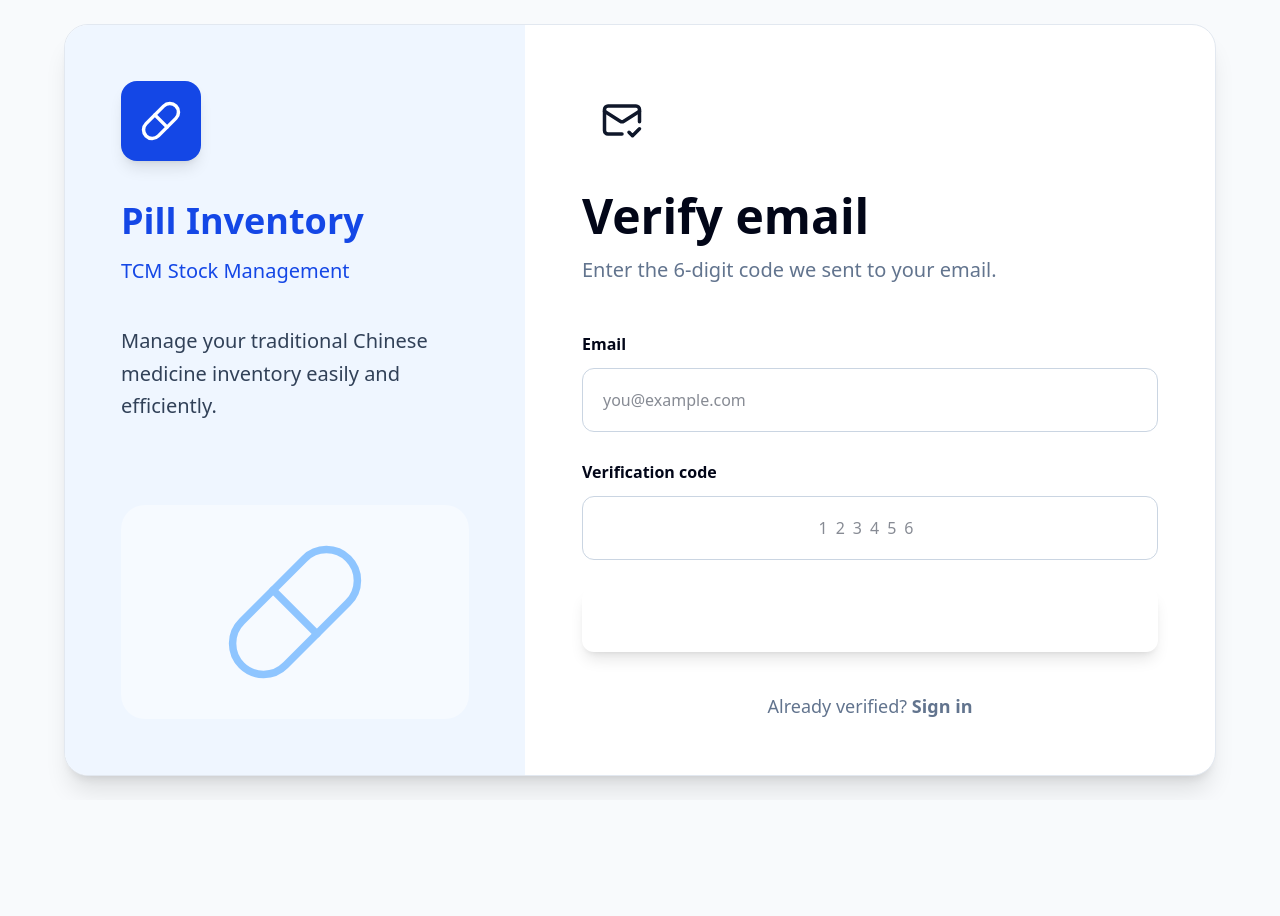
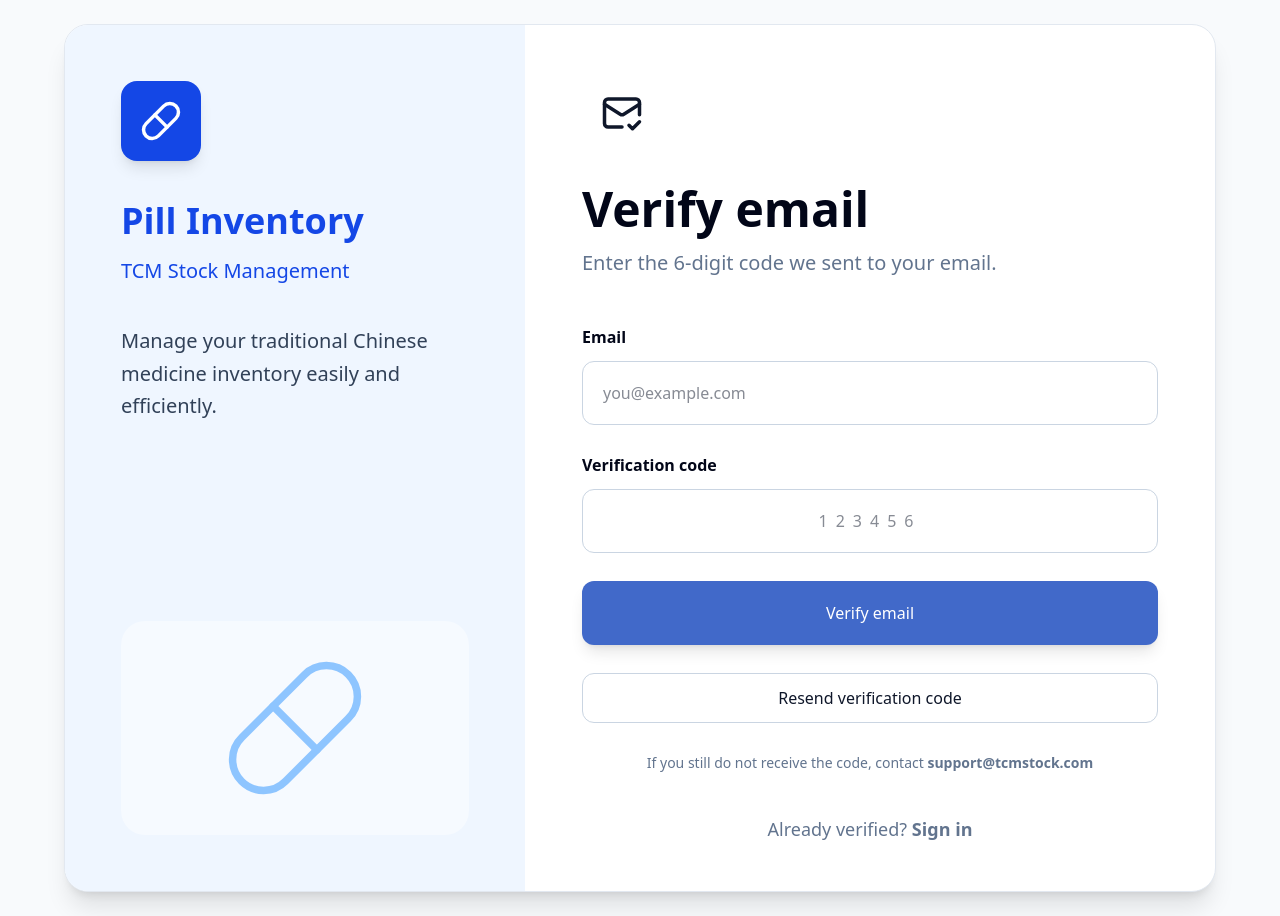
Before and after one commit to adabo4/tcmstock, a React (Vite) app: page /verify-email in a window 1280 px wide. Before the commit the page ends 800 px from the top, so only its background shows below. Built offline with nearby package versions, Linux system fonts and the light colour scheme; no server answers.

Commit message:
added verify code to verify email

```diff
--- a/src/api/auth.ts
+++ b/src/api/auth.ts
@@ -115,3 +115,13 @@ export function changePasswordRequest(
     }),
   });
 }
+
+export function resendVerificationCodeRequest(email: string) {
+  return authFetch<{
+    message: string;
+    email: string;
+  }>("/auth/resend-verification-code", {
+    method: "POST",
+    body: JSON.stringify({ email }),
+  });
+}
--- a/src/lib/api.ts
+++ b/src/lib/api.ts
@@ -1,4 +1,21 @@
 export const API_URL = import.meta.env.VITE_API_URL;
+
+export class ApiError extends Error {
+  status: number;
+  code?: string;
+  email?: string;
+
+  constructor(message: string, status: number, code?: string, email?: string) {
+    super(message);
+
+    this.name = "ApiError";
+    this.status = status;
+    this.code = code;
+    this.email = email;
+
+    Object.setPrototypeOf(this, ApiError.prototype);
+  }
+}
 
 export async function authFetch<T>(
   path: string,
@@ -6,7 +23,7 @@ export async function authFetch<T>(
 ): Promise<T> {
   const token = localStorage.getItem("token");
 
-  const res = await fetch(`${API_URL}${path}`, {
+  const response = await fetch(`${API_URL}${path}`, {
     ...options,
     headers: {
       "Content-Type": "application/json",
@@ -15,10 +32,15 @@ export async function authFetch<T>(
     },
   });
 
-  const data = await res.json().catch(() => null);
+  const data = await response.json().catch(() => null);
 
-  if (!res.ok) {
-    throw new Error(data?.message || "Something went wrong");
+  if (!response.ok) {
+    throw new ApiError(
+      data?.message || "Something went wrong",
+      response.status,
+      data?.code,
+      data?.email,
+    );
   }
 
   return data;
--- a/src/pages/auth/SignIn.tsx
+++ b/src/pages/auth/SignIn.tsx
@@ -1,10 +1,11 @@
 import { Lock, Mail } from "lucide-react";
 import { Link, useNavigate } from "react-router-dom";
 import AuthLayout from "../../layouts/AuthLayout";
-import { signInRequest } from "../../api/auth";
+import { resendVerificationCodeRequest, signInRequest } from "../../api/auth";
 import { useState } from "react";
 import { useAuth } from "../../context/useAuth";
 import PasswordInput from "../../components/PasswordInput";
+import { ApiError } from "../../lib/api";
 
 export default function SignIn() {
   const navigate = useNavigate();
@@ -15,26 +16,60 @@ export default function SignIn() {
 
   const [error, setError] = useState("");
   const [loading, setLoading] = useState(false);
+  const [unverifiedEmail, setUnverifiedEmail] = useState("");
+  const [resendLoading, setResendLoading] = useState(false);
 
-  async function handleSubmit(e: React.FormEvent<HTMLFormElement>) {
+  async function handleOpenVerification() {
+    if (!unverifiedEmail) return;
+
+    try {
+      setError("");
+      setResendLoading(true);
+
+      await resendVerificationCodeRequest(unverifiedEmail);
+
+      navigate("/verify-email", {
+        state: {
+          email: unverifiedEmail,
+        },
+      });
+    } catch (error) {
+      setError(
+        error instanceof Error
+          ? error.message
+          : "Unable to resend verification code.",
+      );
+    } finally {
+      setResendLoading(false);
+    }
+  }
+
+  async function handleSignIn(e: React.FormEvent<HTMLFormElement>) {
     e.preventDefault();
 
     setError("");
+    setUnverifiedEmail("");
 
     try {
       setLoading(true);
 
-      const response = await signInRequest(email, password);
+      const response = await signInRequest(
+        email.trim().toLowerCase(),
+        password,
+      );
 
       signIn(response.accessToken, response.user);
 
       navigate("/dashboard");
-    } catch (err) {
-      if (err instanceof Error) {
-        setError(err.message);
-      } else {
-        setError("Login failed.");
+    } catch (error) {
+      if (error instanceof ApiError && error.code === "EMAIL_NOT_VERIFIED") {
+        setError("Your email is not verified.");
+        setUnverifiedEmail(error.email || email.trim().toLowerCase());
+
+        return;
       }
+
+      setError(error instanceof Error ? error.message : "Unable to sign in.");
     } finally {
       setLoading(false);
     }
@@ -47,7 +82,7 @@ export default function SignIn() {
           Welcome back! Please sign in to your account.
         </p>
 
-        <form onSubmit={handleSubmit} className="mt-12 space-y-8">
+        <form onSubmit={handleSignIn} className="mt-12 space-y-8">
           <div>
             <label className="mb-3 block font-semibold text-slate-950">
               Email
@@ -81,7 +116,22 @@ export default function SignIn() {
             </Link>
           </div>
           {error && (
-            <p className="rounded-xl bg-red-50 p-4 text-red-600">{error}</p>
+            <p className="rounded-xl bg-red-50 px-4 py-3 font-medium text-red-700">
+              {error}
+            </p>
+          )}
+
+          {unverifiedEmail && (
+            <button
+              type="button"
+              disabled={resendLoading}
+              onClick={handleOpenVerification}
+              className="w-full rounded-xl border border-primary/30 bg-primary/5 px-4 py-3 font-semibold text-primary transition hover:bg-primary/10 disabled:cursor-not-allowed disabled:opacity-50"
+            >
+              {resendLoading
+                ? "Sending verification code..."
+                : "Verify email or resend code"}
+            </button>
           )}
           <button
             type="submit"
--- a/src/pages/auth/VerifyEmail.tsx
+++ b/src/pages/auth/VerifyEmail.tsx
@@ -2,7 +2,10 @@ import { useState } from "react";
 import { Link, useLocation, useNavigate } from "react-router-dom";
 import { MailCheck } from "lucide-react";
 import AuthLayout from "../../layouts/AuthLayout";
-import { verifyEmailRequest } from "../../api/auth";
+import {
+  resendVerificationCodeRequest,
+  verifyEmailRequest,
+} from "../../api/auth";
 
 type LocationState = {
   email?: string;
@@ -19,6 +22,37 @@ export default function VerifyEmail() {
   const [error, setError] = useState("");
   const [message, setMessage] = useState("");
   const [isLoading, setIsLoading] = useState(false);
+
+  const [resendLoading, setResendLoading] = useState(false);
+  const [resendMessage, setResendMessage] = useState("");
+
+  async function handleResendCode() {
+    setError("");
+    setResendMessage("");
+
+    if (!email.trim()) {
+      setError("Email is required.");
+      return;
+    }
+
+    try {
+      setResendLoading(true);
+
+      const response = await resendVerificationCodeRequest(
+        email.trim().toLowerCase(),
+      );
+
+      setResendMessage(response.message || "A new verification code was sent.");
+    } catch (error) {
+      setError(
+        error instanceof Error
+          ? error.message
+          : "Unable to resend verification code.",
+      );
+    } finally {
+      setResendLoading(false);
+    }
+  }
 
   async function handleSubmit(event: React.FormEvent<HTMLFormElement>) {
     event.preventDefault();
@@ -110,10 +144,35 @@ export default function VerifyEmail() {
           <button
             type="submit"
             disabled={isLoading}
-            className="h-16 w-full rounded-xl bg-primary text-xl font-semibold text-white shadow-lg hover:bg-primary-hover disabled:cursor-not-allowed disabled:bg-slate-300"
+            className="h-16 w-full rounded-xl bg-blue text-xl font-semibold text-white shadow-lg hover:bg-primary-hover disabled:cursor-not-allowed disabled:bg-slate-300"
           >
             {isLoading ? "Verifying..." : "Verify email"}
           </button>
+
+          <button
+            type="button"
+            disabled={resendLoading}
+            onClick={handleResendCode}
+            className="w-full rounded-xl border border-slate-300 px-4 py-3 font-semibold text-primary transition hover:bg-slate-50 disabled:cursor-not-allowed disabled:opacity-50"
+          >
+            {resendLoading ? "Sending..." : "Resend verification code"}
+          </button>
+
+          {resendMessage && (
+            <p className="rounded-xl bg-green-50 px-4 py-3 font-medium text-green-700">
+              {resendMessage}
+            </p>
+          )}
+
+          <p className="text-center text-sm leading-6 text-slate-500">
+            If you still do not receive the code, contact{" "}
+            <a
+              href="mailto:support@tcmstock.com"
+              className="font-semibold text-primary"
+            >
+              support@tcmstock.com
+            </a>
+          </p>
         </form>
 
         <p className="mt-10 text-center text-lg text-slate-500">
```
